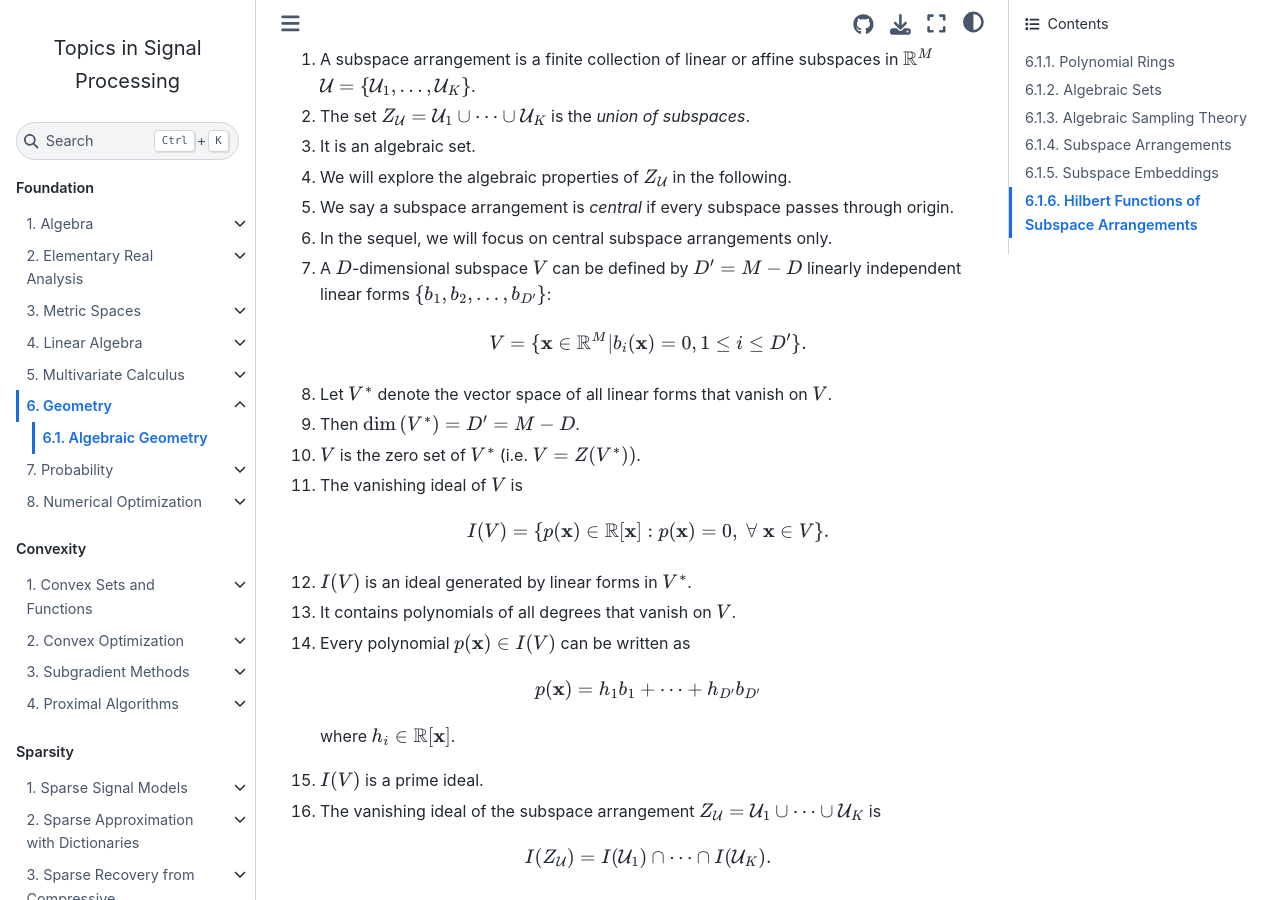
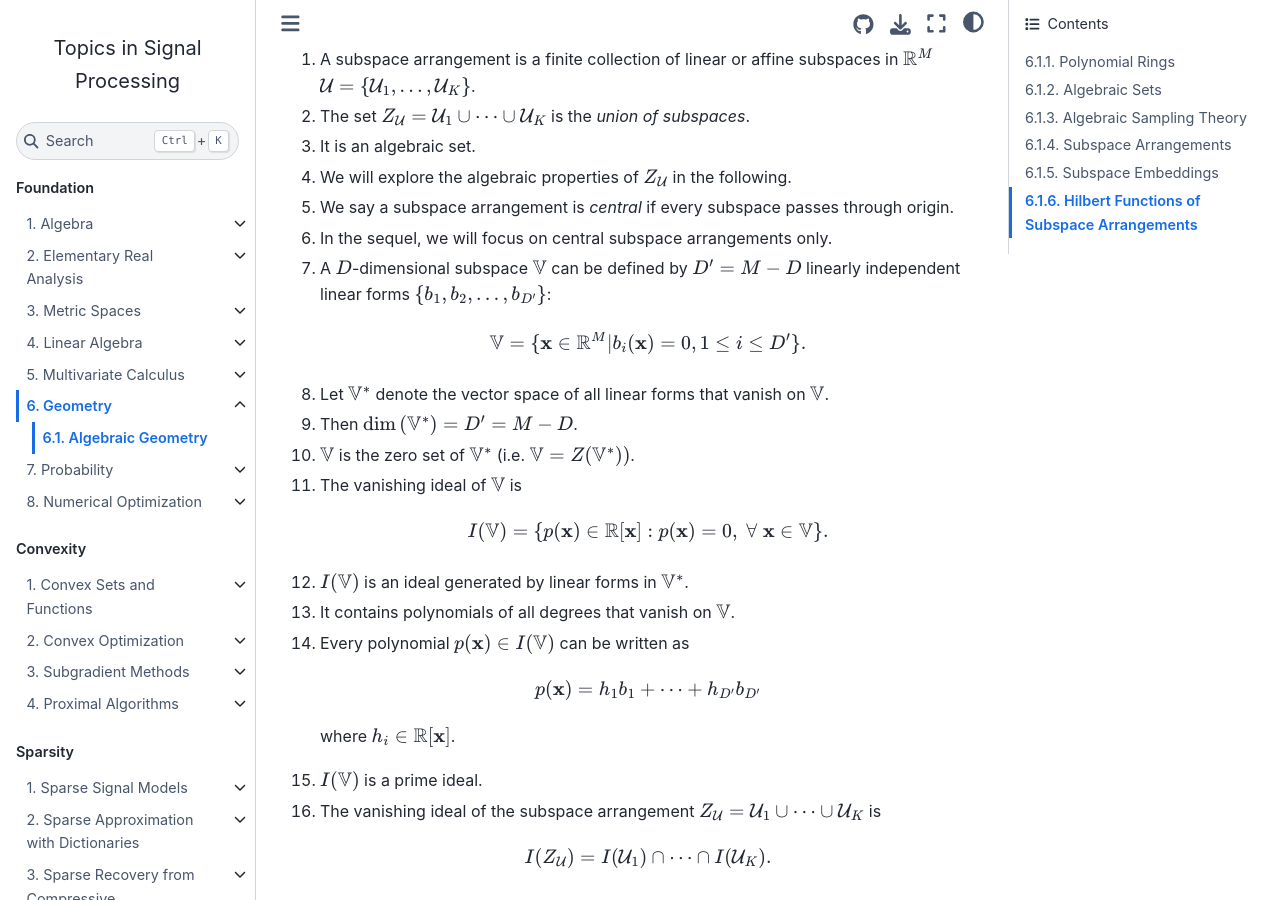
Before and after one commit to shailesh1729/tisp, a Jupyter Book: the page built from book/geometry/algebraic_geometry.md, in a window 1280 px wide and 900 px high, scrolled down 6807 px. Built offline with Jupyter Book 1.0.4 settings and Sphinx 7.4.7 and the Sphinx Book theme 1.1.4, drawn with Linux system fonts in a browser that asks for light colours; pages that are not in the unit, such as notebooks, are missing from menus; cross-references to code outside the pages are shown as plain code.

Commit message:
corrections

```diff
--- a/book/geometry/algebraic_geometry.md
+++ b/book/geometry/algebraic_geometry.md
@@ -66,7 +66,7 @@ understanding of the data set.
     where $c_{n_1, \dots, n_m} \in \FF$
     are the coefficients associated
     with the monomials $x_1^{n_1}\dots x_m^{n_m}$.
-1. A *projective space* corresponding to a vector space $V$
+1. A *projective space* corresponding to a vector space $\VV$
    is the set of lines passing through its origin
    (the one dimensional subspaces).
 1. Each such line can be represented by any non-zero point on the line.
@@ -371,30 +371,30 @@ We are interested in special class of algebraic sets known as
 1. We say a subspace arrangement is
    *central* if every subspace passes through origin.
 1. In the sequel, we will focus on central subspace arrangements only.
-1. A $D$-dimensional subspace $V$ can be defined by $D' = M - D$
+1. A $D$-dimensional subspace $\VV$ can be defined by $D' = M - D$
    linearly independent linear forms $\{b_1, b_2, \dots, b_{D'} \}$:
 
     $$
-    V = \{\bx \in \RR^M | b_i(\bx) = 0,  1 \leq i \leq D' \}.
+    \VV = \{\bx \in \RR^M | b_i(\bx) = 0,  1 \leq i \leq D' \}.
     $$
-1. Let $V^*$ denote the vector space of all linear forms
-   that vanish on $V$.
-1. Then $\dim(V^*) = D' = M - D$.
-1. $V$ is the zero set of $V^*$ (i.e. $V = Z(V^*))$.
-1. The vanishing ideal of $V$ is
+1. Let $\VV^*$ denote the vector space of all linear forms
+   that vanish on $\VV$.
+1. Then $\dim(\VV^*) = D' = M - D$.
+1. $\VV$ is the zero set of $\VV^*$ (i.e. $\VV = Z(\VV^*))$.
+1. The vanishing ideal of $\VV$ is
 
     $$
-    I(V) = \{ p(\bx) \in \RR[\bx] : p(\bx) = 0, \Forall \bx \in V \}.
+    I(\VV) = \{ p(\bx) \in \RR[\bx] : p(\bx) = 0, \Forall \bx \in \VV \}.
     $$
-1. $I(V)$ is an ideal generated by linear forms in $V^*$.
-1. It contains polynomials of all degrees that vanish on $V$.
-1. Every polynomial $p(\bx) \in I(V)$ can be written as
+1. $I(\VV)$ is an ideal generated by linear forms in $\VV^*$.
+1. It contains polynomials of all degrees that vanish on $\VV$.
+1. Every polynomial $p(\bx) \in I(\VV)$ can be written as
 
     $$
     p(\bx) = h_1 b_1 + \dots  + h_{D'} b_{D'}
     $$
     where $h_i \in \RR[\bx]$.
-1. $I(V)$ is a prime ideal.
+1. $I(\VV)$ is a prime ideal.
 1. The vanishing ideal of the subspace
    arrangement $Z_{\UUU} = \UUU_1 \cup \dots \cup \UUU_K$ is
 
```
